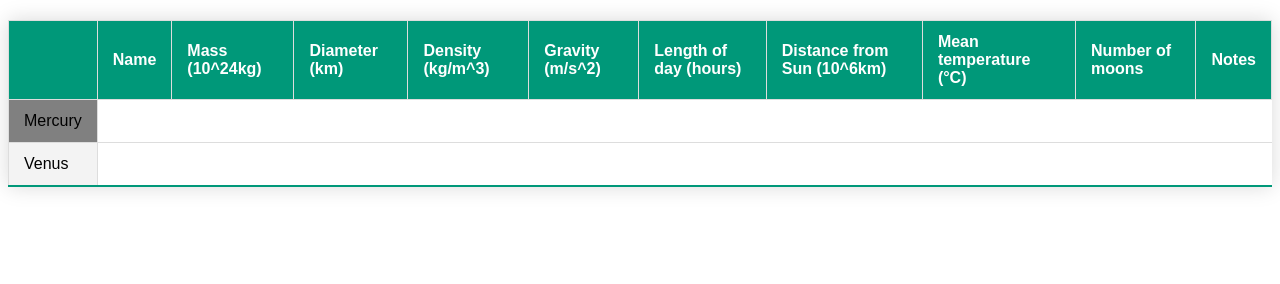
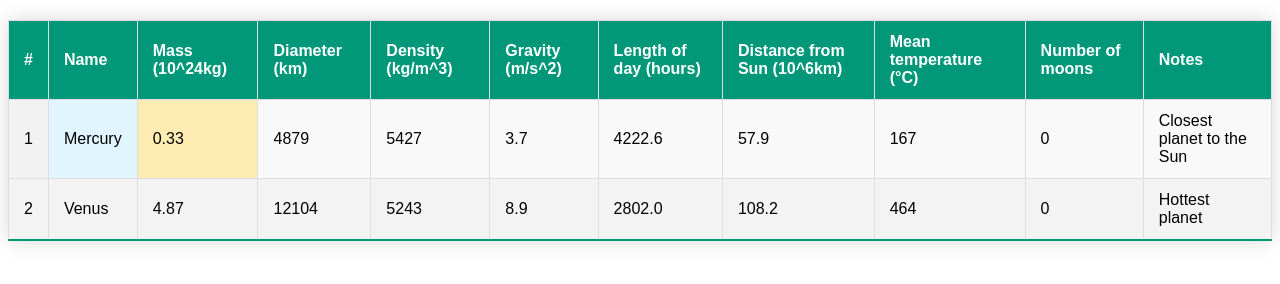
Before and after one commit to Sentriarc/TheOdinProject_JSPathway2024, a plain HTML site: page Advanced HTML & CSS/Tables/Assignment/3/index.html in a window 1280 px wide. Drawn offline with Linux system fonts and the light colour scheme.

Commit message:
no idea what i'm doing

```diff
--- a/Advanced HTML & CSS/Tables/Assignment/3/index.html
+++ b/Advanced HTML & CSS/Tables/Assignment/3/index.html
@@ -3,18 +3,77 @@
 <head>
     <meta charset="UTF-8">
     <meta name="viewport" content="width=device-width, initial-scale=1.0">
-    <link rel="stylesheet" href="/Assignment/3/style.css">
-    <title>Styled Table</title>
+    <title>Styled Table with Column Groups</title>
+    <style>
+        table {
+            width: 100%;
+            border-collapse: collapse;
+            margin: 20px 0;
+            font-size: 1em;
+            font-family: 'Arial', sans-serif;
+            min-width: 400px;
+            box-shadow: 0 0 20px rgba(0, 0, 0, 0.15);
+        }
+
+        thead tr {
+            background-color: #009879;
+            color: #ffffff;
+            text-align: left;
+            font-weight: bold;
+        }
+
+        th, td {
+            padding: 12px 15px;
+            border: 1px solid #dddddd;
+        }
+
+        tbody tr {
+            border-bottom: 1px solid #dddddd;
+        }
+
+        tbody tr:nth-of-type(even) {
+            background-color: #f3f3f3;
+        }
+
+        tbody tr:last-of-type {
+            border-bottom: 2px solid #009879;
+        }
+
+        tbody tr:hover {
+            background-color: #f1f1f1;
+        }
+
+        colgroup col {
+            background-color: #f9f9f9;
+        }
+
+        colgroup col:nth-child(2) {
+            background-color: #e1f5fe;
+        }
+
+        colgroup col:nth-child(3) {
+            background-color: #ffecb3;
+        }
+    </style>
 </head>
 <body>
     <table>
         <colgroup>
-            <col span="1" style="background-color: gray">
-            <col span="1" style="background-color: gray">
+            <col span="1" style="background-color: #f2f2f2">
+            <col span="1" style="background-color: #e1f5fe">
+            <col span="1" style="background-color: #ffecb3">
+            <col>
+            <col>
+            <col>
+            <col>
+            <col>
+            <col>
+            <col>
+            <col>
         </colgroup>
         <thead>
             <tr>
-                <th></th>
+                <th>#</th>
                 <th>Name</th>
                 <th>Mass (10^24kg)</th>
                 <th>Diameter (km)</th>
@@ -27,19 +86,35 @@
                 <th>Notes</th>
             </tr>
         </thead>
-
         <tbody>
             <tr>
+                <td>1</td>
                 <td>Mercury</td>
-
+                <td>0.33</td>
+                <td>4879</td>
+                <td>5427</td>
+                <td>3.7</td>
+                <td>4222.6</td>
+                <td>57.9</td>
+                <td>167</td>
+                <td>0</td>
+                <td>Closest planet to the Sun</td>
             </tr>
             <tr>
+                <td>2</td>
                 <td>Venus</td>
-
+                <td>4.87</td>
+                <td>12104</td>
+                <td>5243</td>
+                <td>8.9</td>
+                <td>2802.0</td>
+                <td>108.2</td>
+                <td>464</td>
+                <td>0</td>
+                <td>Hottest planet</td>
             </tr>
-            <!-- More rows as needed -->
+            <!-- Add more rows as needed -->
         </tbody>
-
     </table>
 </body>
 </html>
--- a/Advanced HTML & CSS/Tables/Assignment/3/style.css
+++ b/Advanced HTML & CSS/Tables/Assignment/3/style.css
@@ -1,4 +1,4 @@
-table {
+/* table {
     width: 100%;
     border-collapse: collapse;
     margin: 20px 0;
@@ -34,4 +34,4 @@ tbody tr:last-of-type {
 
 tbody tr:hover {
     background-color: #f1f1f1;
-}
+} */
```
